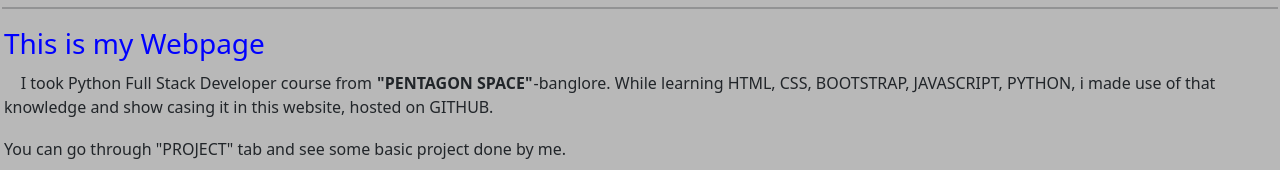
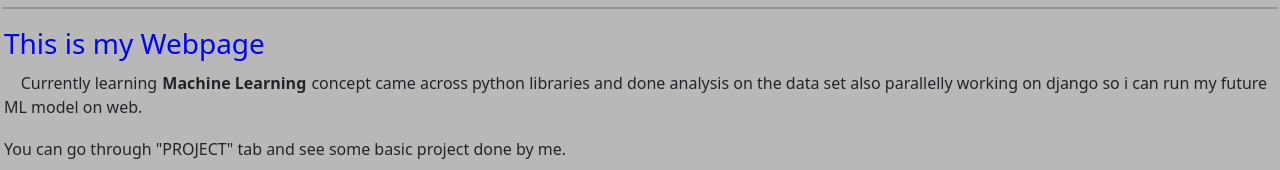
Before and after one commit to kishansutariya23/kishansutariya23.github.io, a plain HTML site: page index.html in a window 1280 px wide. Both pictures are taken after a click on the link "About". Shown: the part 155-325 px from the top of the page. Drawn offline with nearby package versions, Linux system fonts and the light colour scheme.

Commit message:
updated about

```diff
--- a/index.html
+++ b/index.html
@@ -107,7 +107,9 @@
   </div>
   <div id="tabs-2" style="display: none">
     <h3 style="color: blue;">This is my Webpage</h3>
-    <p>&nbsp &nbsp I took Python Full Stack Developer course from <strong> "PENTAGON SPACE"</strong>-banglore. While learning HTML, CSS, BOOTSTRAP, JAVASCRIPT, PYTHON, i made use of that knowledge and show casing it in this website, hosted on GITHUB. </p>
+    <p>&nbsp &nbsp Currently learning <strong> Machine Learning</strong> concept
+        came across python libraries and done analysis on the data set also parallelly working on django so i can run my future ML model on web.
+     </p>
     <p>You can go through "PROJECT" tab and see some basic project done by me.</p>
     <p>In <strong> Coding-Profile</strong> tab you will get links to see my programing skills. </p>
 
```
